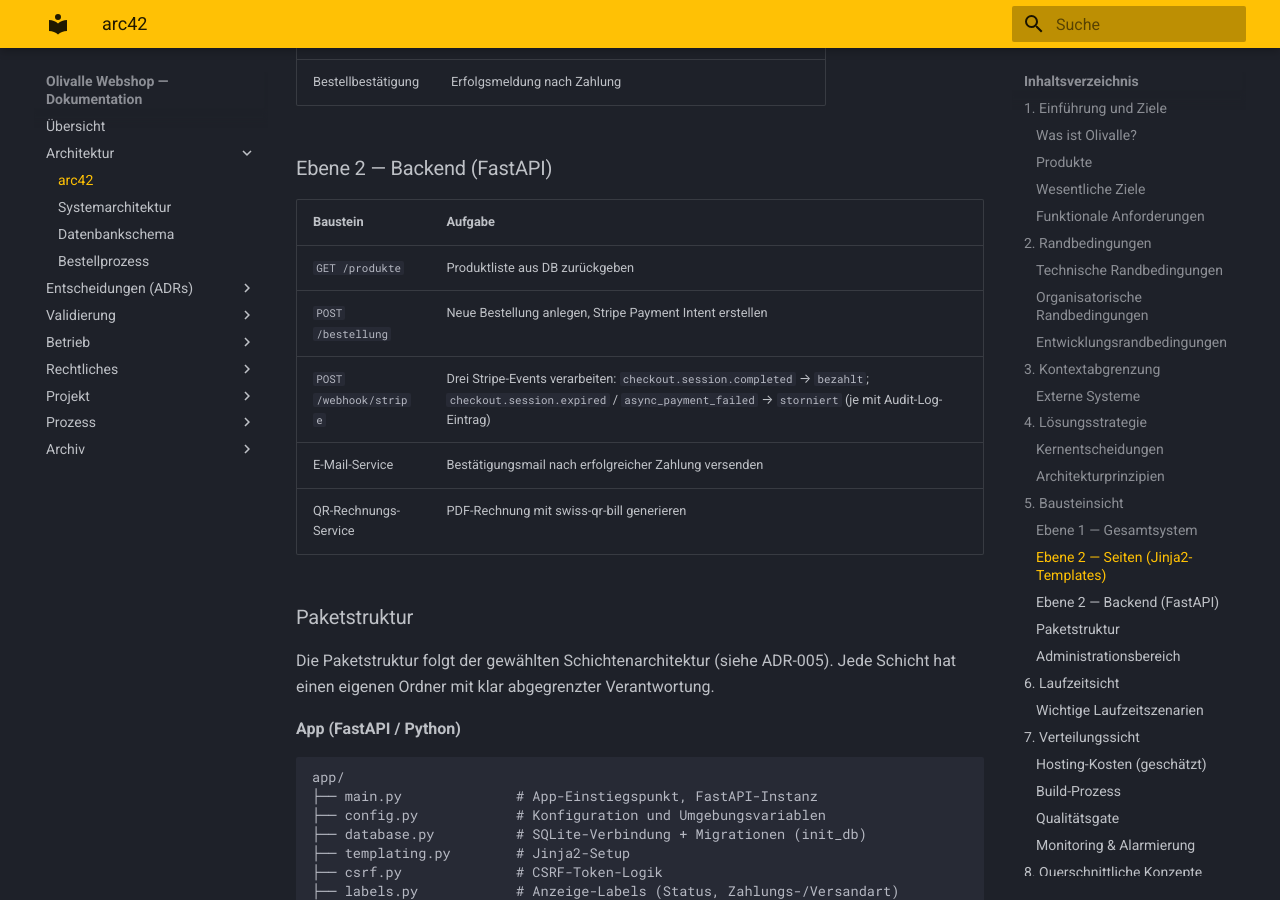
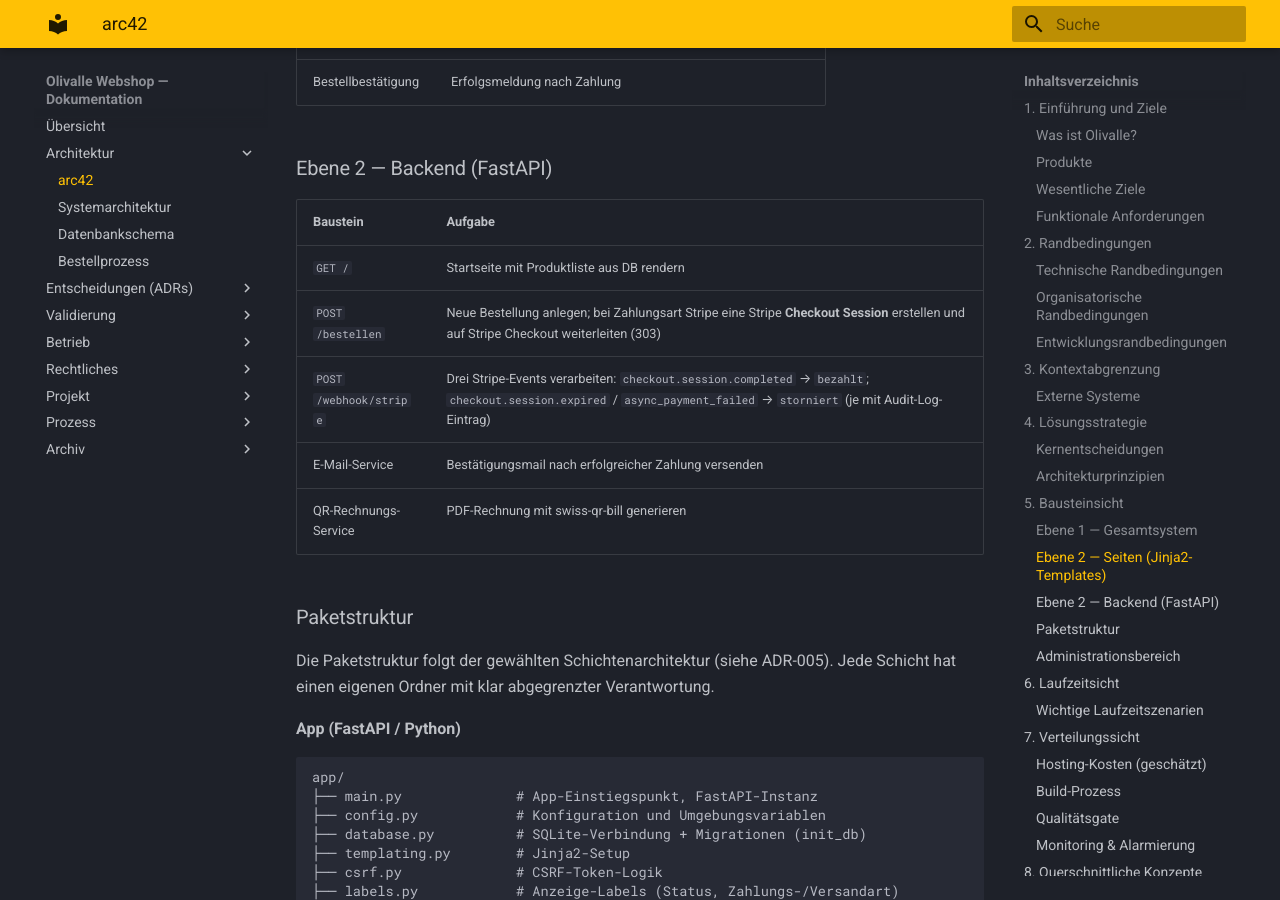
Before and after one commit to konstantinniedermann/olivalle-webshop, an MkDocs documentation site: the page built from docs/arc42.md, in a window 1280 px wide and 900 px high, scrolled down 4385 px. Built offline with MkDocs 1.6.1 and Material for MkDocs 9.7.7, drawn with Linux system fonts in a browser that asks for light colours.

Commit message:
docs: arc42 §5 Backend-Tabelle — echte Routen + Checkout Session statt Payment Intent (#157)
GET /produkte und POST /bestellung existieren so nicht: real sind es
GET / (produkte.py:13) und POST /bestellen (bestellungen.py:114). Der
Stripe-Pfad erstellt eine Checkout Session (Redirect 303, ADR-003),
keinen Payment Intent. §5 an die intern bereits korrekten Stellen
(§8, security.md) angeglichen.

Closes #157

Co-Authored-By: Claude Opus 4.8 (1M context) <noreply@anthropic.com>

```diff
--- a/docs/arc42.md
+++ b/docs/arc42.md
@@ -124,8 +124,8 @@ graph LR
 ### Ebene 2 — Backend (FastAPI)
 | Baustein | Aufgabe |
 |---|---|
-| `GET /produkte` | Produktliste aus DB zurückgeben |
-| `POST /bestellung` | Neue Bestellung anlegen, Stripe Payment Intent erstellen |
+| `GET /` | Startseite mit Produktliste aus DB rendern |
+| `POST /bestellen` | Neue Bestellung anlegen; bei Zahlungsart Stripe eine Stripe **Checkout Session** erstellen und auf Stripe Checkout weiterleiten (303) |
 | `POST /webhook/stripe` | Drei Stripe-Events verarbeiten: `checkout.session.completed` → `bezahlt`; `checkout.session.expired` / `async_payment_failed` → `storniert` (je mit Audit-Log-Eintrag) |
 | E-Mail-Service | Bestätigungsmail nach erfolgreicher Zahlung versenden |
 | QR-Rechnungs-Service | PDF-Rechnung mit swiss-qr-bill generieren |
```
